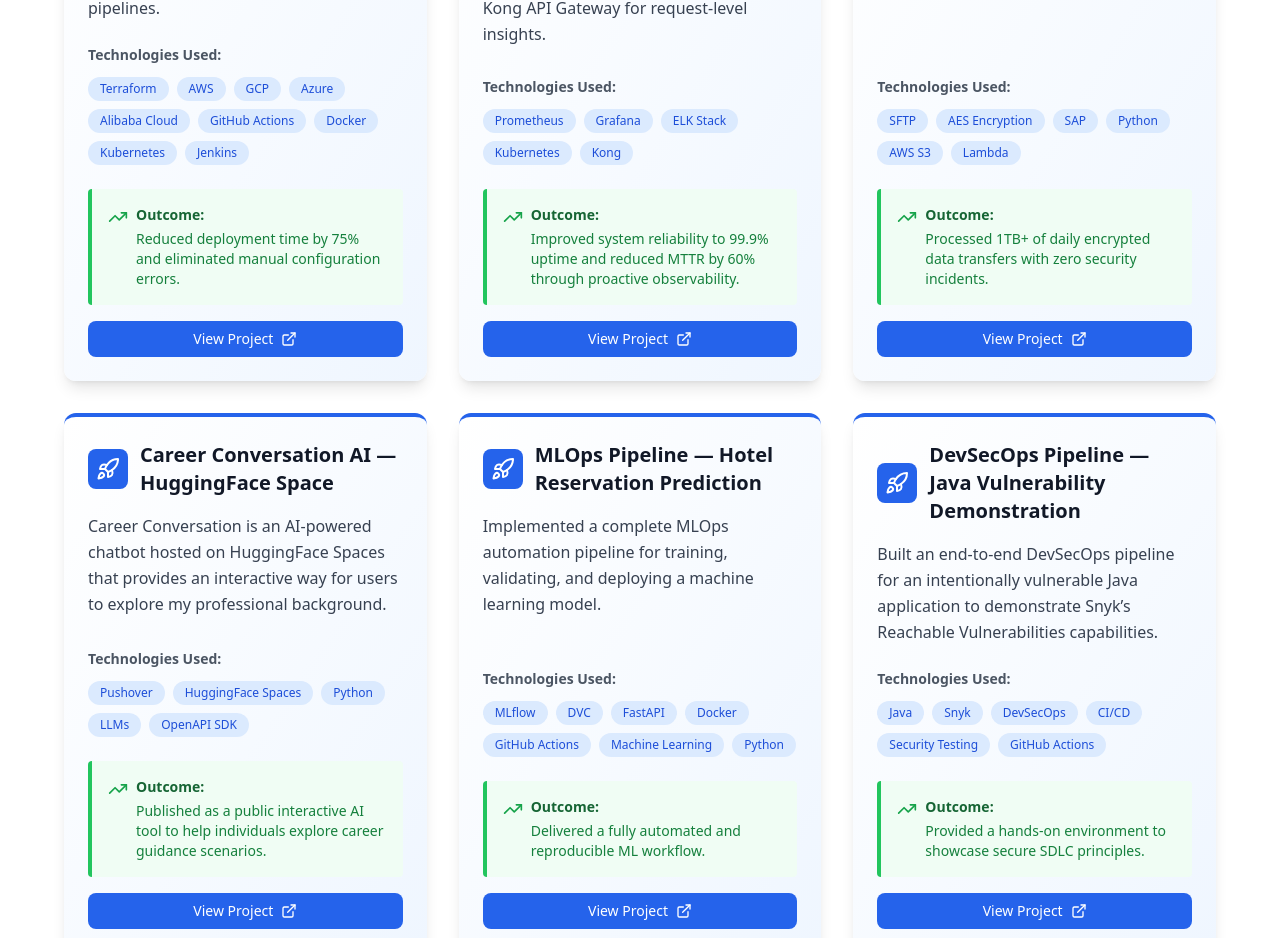
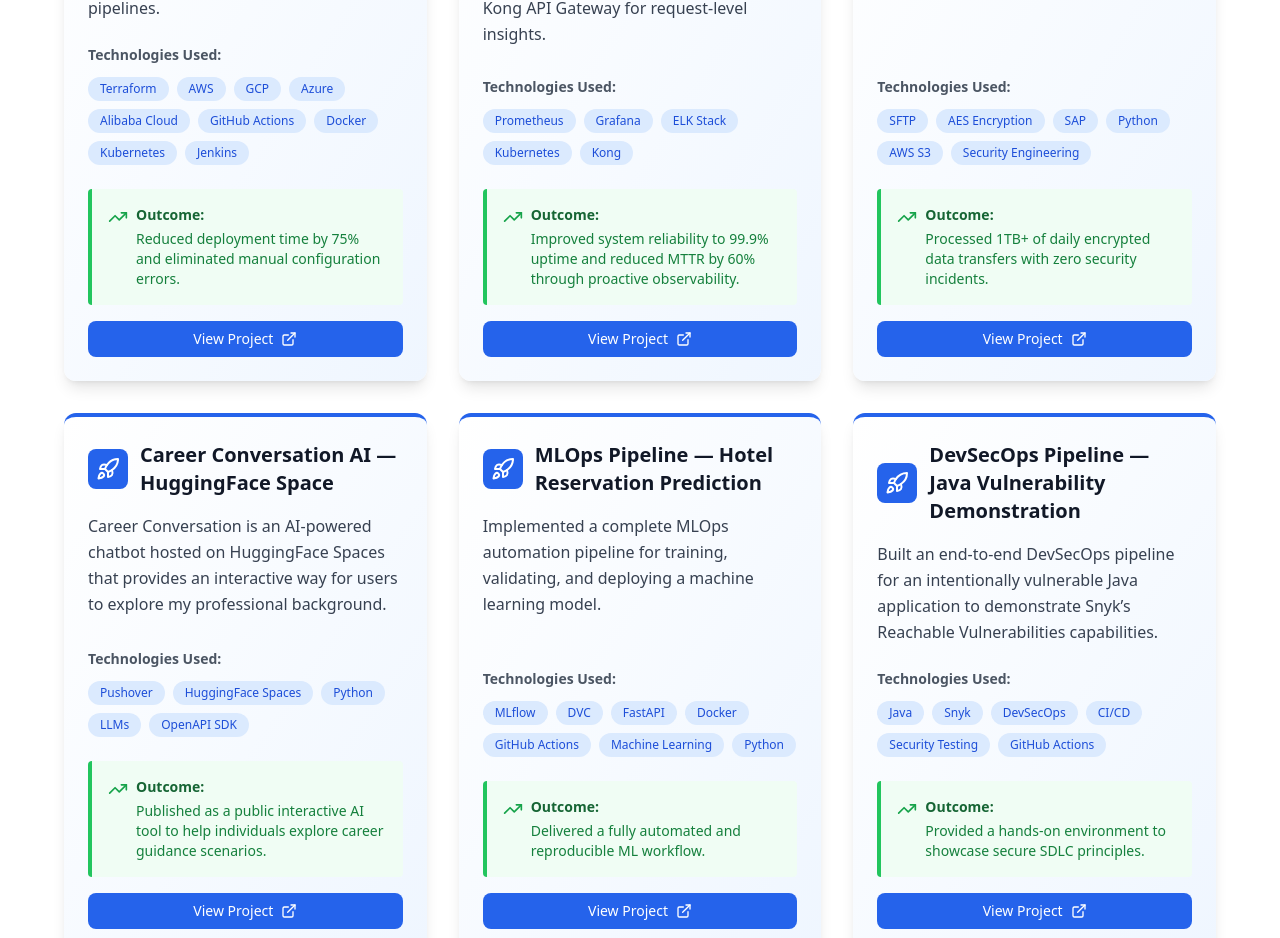
Before and after one commit to rifkikarimr/rkarim-website, a React (Vite) app: page / in a window 1280 px wide. Shown: the part 3858-4796 px from the top of the page. Built offline with nearby package versions, Linux system fonts and the light colour scheme.

Commit message:
Adjust SFTP project

```diff
--- a/src/components/Projects.tsx
+++ b/src/components/Projects.tsx
@@ -45,7 +45,7 @@ const projects: Project[] = [
     name: 'Secure SFTP & Encryption Pipeline',
     description:
       'Developed a secure end-to-end encrypted file transfer pipeline for sensitive enterprise data processing and SAP integration.',
-    technologies: ['SFTP', 'AES Encryption', 'SAP', 'Python', 'AWS S3', 'Lambda'],
+    technologies: ['SFTP', 'AES Encryption', 'SAP', 'Python', 'AWS S3', 'Security Engineering'],
     outcome:
       'Processed 1TB+ of daily encrypted data transfers with zero security incidents.',
     link: 'https://github.com/rifkikarimr/tf-file-sftp.git',
```
